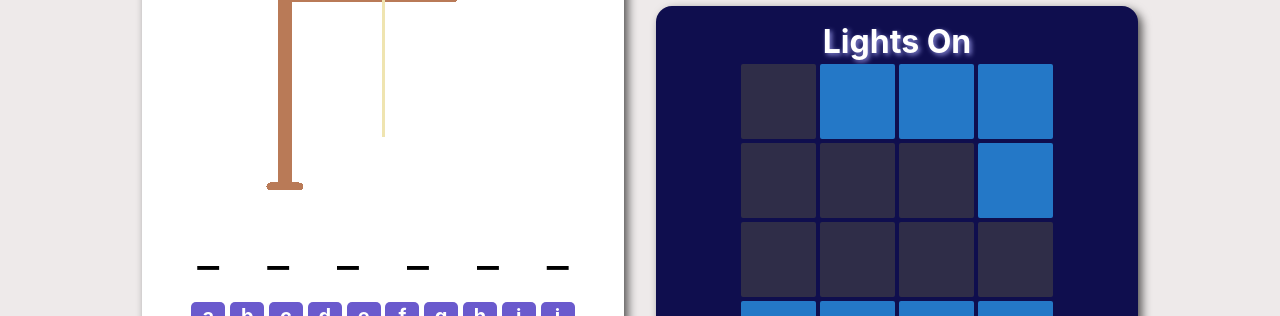
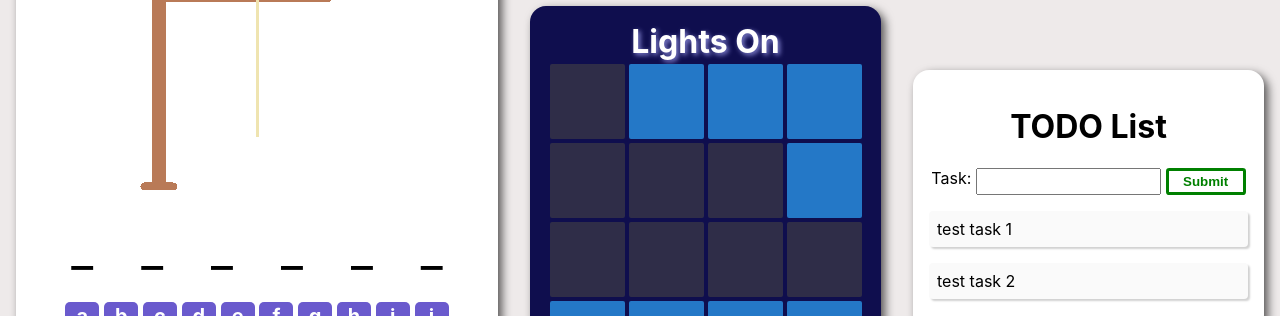
Before and after one commit to GibranValle/multiprojects, a React (Create React App) app: page / in a window 1280 px wide. Shown: the part 484-800 px from the top of the page. Built offline with nearby package versions, Linux system fonts and the light colour scheme.

Commit message:
TodoListo working correctly

```diff
--- a/package.json
+++ b/package.json
@@ -9,6 +9,7 @@
     "react": "^18.1.0",
     "react-dom": "^18.1.0",
     "react-scripts": "5.0.1",
+    "uuid": "^8.3.2",
     "web-vitals": "^2.1.4"
   },
   "scripts": {
--- a/src/App.js
+++ b/src/App.js
@@ -4,6 +4,7 @@ import RollDice from "./Dice/RollDice";
 import CoinFlipper from './Coin/CoinFlipper';
 import Hangman from './Hangman/Hangman';
 import LightsOn from './LightsOn/LightsOn';
+import TodoList from './TodoList/TodoList';
 
 function App() {
   return (
@@ -14,6 +15,7 @@ function App() {
         <CoinFlipper />
         <Hangman />
         <LightsOn />
+        <TodoList />
       </div>
     </div>
   );
--- /dev/null
+++ b/src/TodoList/EditTodoForm.jsx
@@ -0,0 +1,39 @@
+import React, { PureComponent } from 'react'
+
+class EditTodoForm extends PureComponent {
+	constructor(props) {
+		super(props)
+		this.state={
+			task: this.props.todo.task,
+			id: this.props.todo.id
+		}
+		this.handleChange=this.handleChange.bind(this)
+		this.handleSubmit=this.handleSubmit.bind(this)
+	}
+	handleChange(e) {
+		this.setState({ task: e.target.value })
+	}
+	handleSubmit(e) {
+		e.preventDefault()
+		this.props.save({
+			task: this.state.task,
+			id: this.state.id
+		})
+	}
+	render() {
+		return (
+			<form onSubmit={this.handleSubmit} className='Todo-form'>
+				<label htmlFor='task'>Edit task:</label>
+				<input
+					onChange={this.handleChange}
+					name='task'
+					value={this.state.task}
+					id={this.state.id}
+					type="text" />
+				<button className='Todo-button-edit'>Save</button>
+			</form>
+		)
+	}
+}
+
+export default EditTodoForm
--- /dev/null
+++ b/src/TodoList/NewTodoForm.jsx
@@ -0,0 +1,36 @@
+import React, { PureComponent } from 'react'
+import { v4 as uuidv4 } from 'uuid';
+
+class NewTodoForm extends PureComponent {
+  constructor(props) {
+    super(props)
+    this.state={
+      task: ''
+    }
+    this.handleChange=this.handleChange.bind(this)
+    this.handleSubmit=this.handleSubmit.bind(this)
+  }
+  handleChange(e) {
+    this.setState({ [e.target.name]: e.target.value })
+  }
+  handleSubmit(e) {
+    e.preventDefault()
+    this.props.create({ task: this.state.task, id: uuidv4() })
+  }
+  render() {
+    return (
+      <form onSubmit={this.handleSubmit} className='Todo-form'>
+        <label htmlFor='task'>Task:</label>
+        <input
+          type='text'
+          onChange={this.handleChange}
+          name='task'
+          className='Todo-input'
+          value={this.state.task} />
+        <button className='Todo-button-ok'>Submit</button>
+      </form>
+    )
+  }
+}
+
+export default NewTodoForm
--- /dev/null
+++ b/src/TodoList/Todo.css
@@ -0,0 +1,102 @@
+.TodoList ul {
+    display: flex;
+    list-style: none;
+    gap: 1em;
+    flex-wrap: wrap;
+    padding: 0;
+}
+
+.Todo-item {
+    flex: 1 1 6em;
+    padding: 0.25em 0.5em;
+    background-color: #fafafa;
+    border-radius: 0.25em;
+    box-shadow: 2px 2px 2px #0000002f;
+}
+
+.Todo-item:hover {}
+
+
+
+.Todo-text {
+    padding: 0.25em 0;
+}
+
+.Todo-buttons {
+    background-color: #eee;
+    background-color: transparent;
+    display: flex;
+    gap: 1em;
+    justify-content: flex-end;
+}
+
+/* ---------------  ANIMATION  ----------------------*/
+.Todo-buttons {
+    /* start hidden */
+    transform: scale(0, 0);
+    transform-origin: center;
+    height: auto;
+    max-height: 0;
+    opacity: 0;
+    transition: transform 200ms linear,
+        opacity 100ms step-end,
+        max-height 200ms linear;
+}
+
+.Todo-item:hover>.Todo-buttons {
+    /* end visible */
+    opacity: 1;
+    transform: scale(1, 1);
+    max-height: 3em;
+}
+
+/* ---------------  ANIMATION  ----------------------*/
+
+.Todo-button-edit,
+.Todo-button-delete,
+.Todo-button-ok {
+    width: 6em;
+    border: none;
+    border-radius: 0.25em;
+    padding: 0.25em 0.5em;
+    font-weight: 700;
+    background-color: white;
+    cursor: pointer;
+    transition: background-color 0.1s ease-in;
+}
+
+.Todo-button-ok{
+    border: 3px solid green;
+    color: green;
+}
+
+.Todo-button-ok:hover{
+    background-color: green;
+    color: white;
+}
+
+.Todo-button-delete {
+    border: 3px solid #f00;
+    color: #f00;
+}
+
+.Todo-button-edit {
+    border: 3px solid #0059ff;
+    color: #0059ff;
+}
+
+.Todo-button-delete:hover {
+    background-color: #ff0000;
+    color: white;
+}
+
+.Todo-button-edit:hover {
+    background-color: #0059ff;
+    color: white;
+}
+
+.Todo-form {
+    justify-content: space-around;
+    display: flex;
+    width: 100%;
+}
--- /dev/null
+++ b/src/TodoList/Todo.jsx
@@ -0,0 +1,32 @@
+import React, { PureComponent } from 'react'
+import './Todo.css'
+
+class Todo extends PureComponent {
+  constructor(props) {
+    super(props)
+    this.handleClick=this.handleClick.bind(this)
+  }
+  handleClick(e) {
+    const className=e.target.className
+    if (className.includes('delete')) {
+      this.props.remove(this.props.todo)
+    } else if (className.includes('edit')) {
+      this.props.update(this.props.todo)
+    }
+  }
+  render() {
+    return (
+      <li className='Todo-item' id={this.props.todo.id}>
+        <div className='Todo-text'>{this.props.todo.task}</div>
+        <div className='Todo-buttons'>
+          <button onClick={this.handleClick}
+            className='Todo-button-edit'>Edit</button>
+          <button onClick={this.handleClick}
+            className='Todo-button-delete'>X</button>
+        </div>
+      </li>
+    )
+  }
+}
+
+export default Todo
--- /dev/null
+++ b/src/TodoList/TodoList.jsx
@@ -0,0 +1,71 @@
+import React, { PureComponent } from 'react'
+import Todo from './Todo'
+import NewTodoForm from './NewTodoForm'
+import EditTodoForm from './EditTodoForm';
+import { v4 as uuidv4 } from 'uuid';
+
+
+class TodoList extends PureComponent {
+  constructor(props) {
+    super(props)
+    this.state=({
+      todos: [
+        { task: 'test task 1', id: uuidv4() },
+        { task: 'test task 2', id: uuidv4() },
+      ],
+      updatedTodo: { task: '', id: '' },
+      isEditing: false
+    })
+    this.createTodo=this.createTodo.bind(this)
+    this.removeTodo=this.removeTodo.bind(this)
+    this.updateMode=this.updateMode.bind(this)
+    this.saveTodo=this.saveTodo.bind(this)
+  }
+  createTodo(todo) {
+    this.setState(st => ({ todos: [...st.todos, todo] }))
+  }
+  updateMode(todo) {
+    this.setState({ isEditing: true, updatedTodo: todo })
+  }
+  saveTodo(todo) {
+    this.setState(st => {
+      return {
+        todos: st.todos.map(old => {
+          if(old.id === todo.id) return {task: todo.task, id: todo.id}
+          return old
+        }),
+        isEditing: false
+      }
+    })
+  }
+  removeTodo(todo) {
+    const { id }=todo
+    const newTodos=this.state.todos.filter(todo => {
+      if (todo.id!==id) return todo
+    })
+    this.setState({ todos: newTodos })
+  }
+  render() {
+    const todos=this.state.todos.map(todo => {
+      return <Todo key={todo.id} todo={todo}
+        update={this.updateMode} remove={this.removeTodo} />
+    })
+
+    return (
+      <div className='component TodoList'>
+        <h1>TODO List</h1>
+        {this.state.isEditing?
+          <EditTodoForm todo={this.state.updatedTodo} save={this.saveTodo} />:
+          <div>
+            <NewTodoForm create={this.createTodo} />
+            <ul>
+              {todos}
+            </ul>
+          </div>
+        }
+      </div>
+    )
+  }
+}
+
+export default TodoList
```
